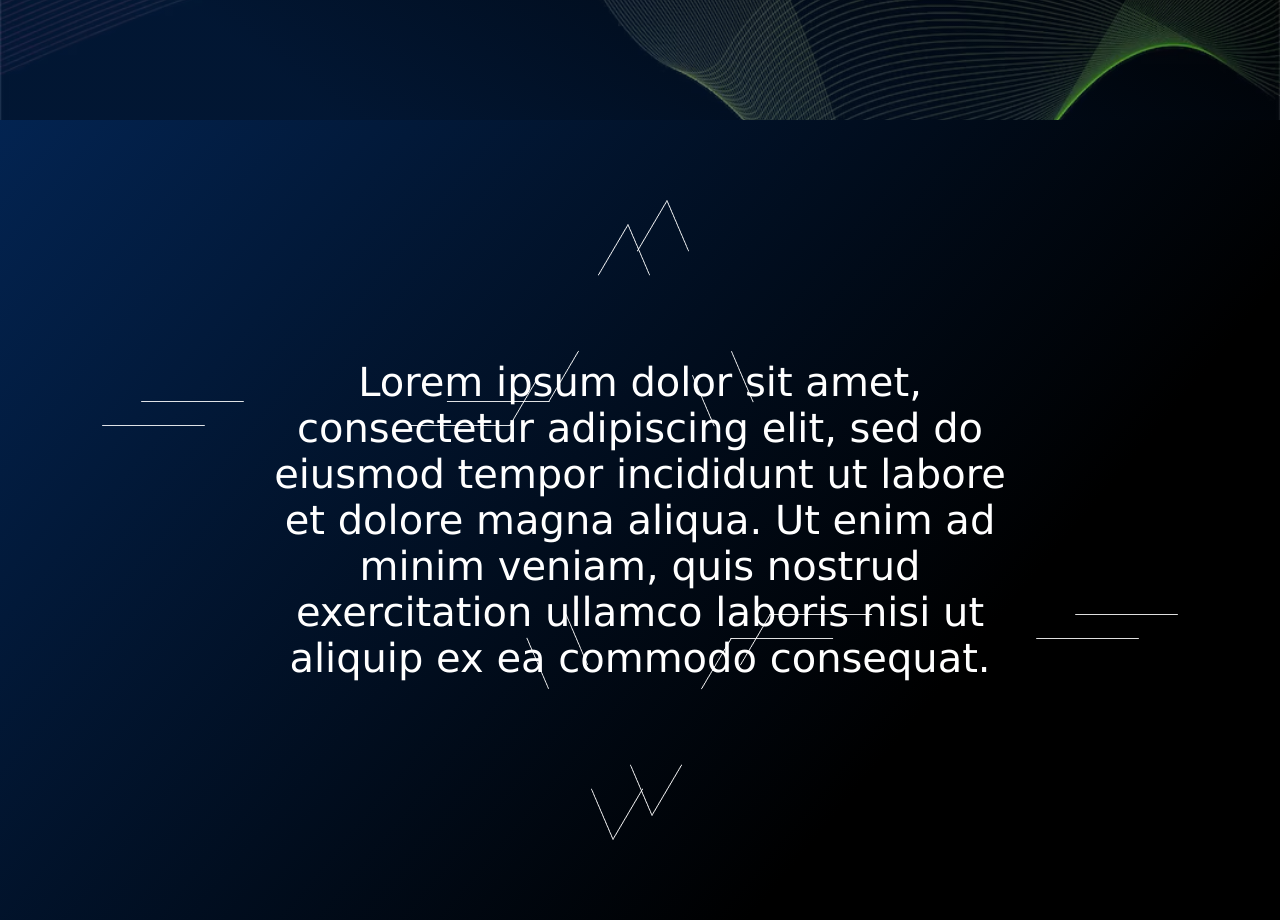
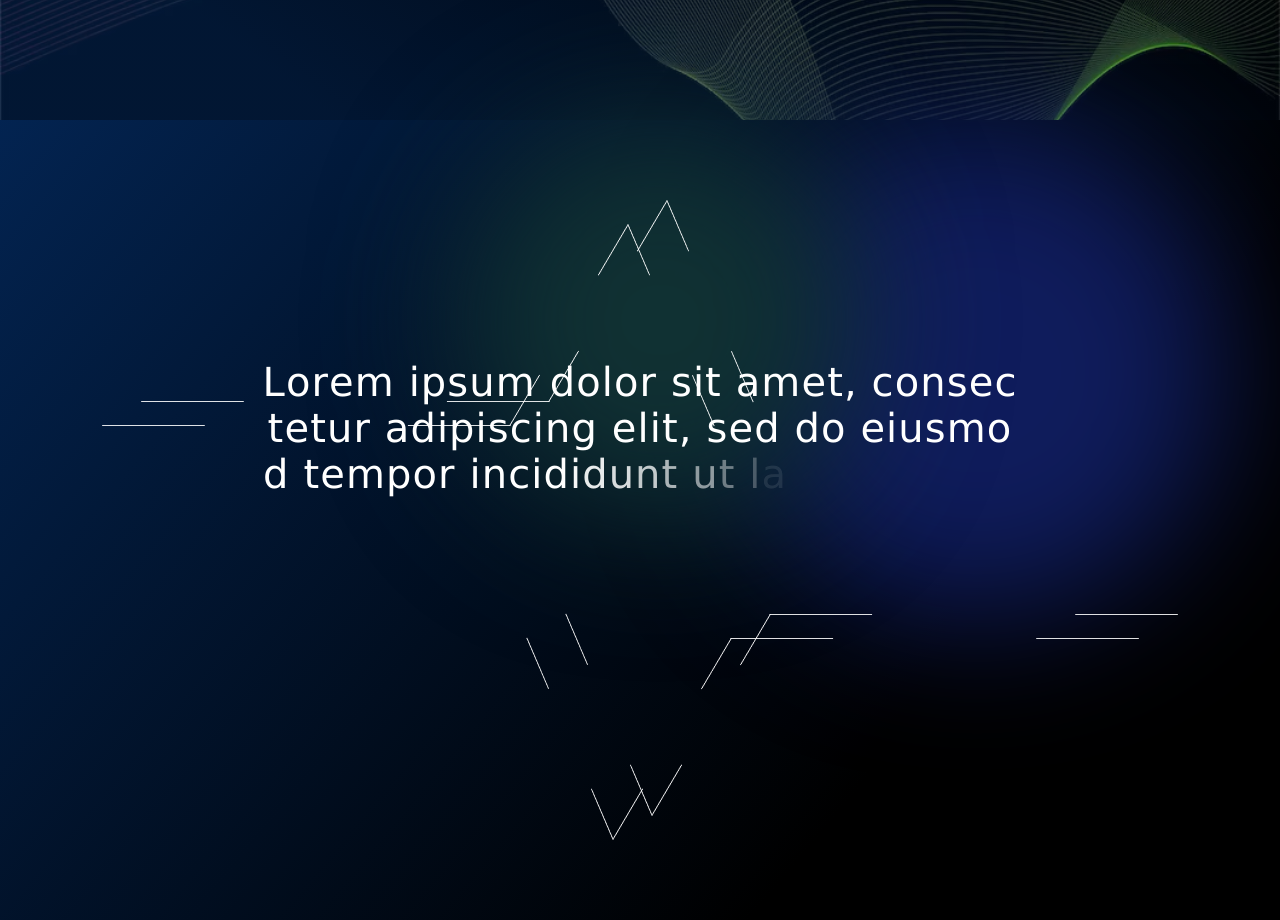
Before and after one commit to m-megha/appmatix, a React (Vite) app: page / in a window 1280 px wide. Shown: the part 880-1800 px from the top of the page. Built offline with nearby package versions, Linux system fonts and the light colour scheme.

Commit message:
Implemented animation effect in about section

```diff
--- a/package.json
+++ b/package.json
@@ -10,6 +10,7 @@
     "preview": "vite preview"
   },
   "dependencies": {
+    "@gsap/react": "^2.1.2",
     "react": "^19.1.0",
     "react-dom": "^19.1.0"
   },
--- a/src/components/About.css
+++ b/src/components/About.css
@@ -11,12 +11,15 @@
 .content {
   width: 75%;
   text-align: center;
+  z-index: 99;
 }
 
-h1 {
+#text {
   color: white;
   font-size: 40px;
   font-weight: 400;
+  text-align: center;
+  letter-spacing: 1.1px;
 }
 
 #lineGroup1 {
@@ -44,3 +47,101 @@ h1 {
   right: 8%;
   transform: rotate(180deg);
 }
+
+#blueCircle {
+  position: absolute;
+  bottom: 0;
+  left: 50px;
+  content: " ";
+  width: 500px;
+  height: 500px;
+  border-radius: 50%;
+  background-color: #0f1c5c;
+  filter: blur(70px);
+  animation-name: blueCircleRotation;
+  animation-iteration-count: infinite;
+  animation-duration: 12s;
+  animation-timing-function: linear;
+}
+
+#greenCircle {
+  position: absolute;
+  bottom: 0;
+  left: 50px;
+  content: " ";
+  width: 400px;
+  height: 400px;
+  border-radius: 50%;
+  background-color: #103133;
+  filter: blur(70px);
+  animation-name: greenCircleRotation;
+  animation-iteration-count: infinite;
+  animation-duration: 12s;
+  animation-timing-function: linear;
+}
+
+@keyframes blueCircleRotation {
+  0% {
+    left: 0;
+    bottom: 0;
+    transform: translate(0, 0);
+  }
+  20% {
+    left: 0;
+    bottom: 30%;
+    transform: translate(0, 0);
+  }
+  30% {
+    bottom: 100%;
+    left: 25%;
+    transform: translate(0, 100%);
+  }
+  55% {
+    bottom: 100%;
+    left: 70%;
+    transform: translate(0, 100%);
+  }
+  70% {
+    left: 100%;
+    bottom: 0;
+    transform: translate(-100%, 0);
+  }
+  100% {
+    bottom: 0;
+    left: 0;
+    transform: translate(0, 0);
+  }
+}
+
+@keyframes greenCircleRotation {
+  0% {
+    left: 40%;
+    bottom: 0;
+    transform: translate(0, 0);
+  }
+  20% {
+    left: 0;
+    bottom: 10%;
+    transform: translate(0, 0);
+  }
+  30% {
+    bottom: 100%;
+    left: 10%;
+    transform: translate(0, 100%);
+  }
+  70% {
+    bottom: 100%;
+    left: 100%;
+    transform: translate(-100%, 100%);
+  }
+  80% {
+    left: 90%;
+    bottom: 0;
+    transform: translate(-100%, 0);
+  }
+  100% {
+    bottom: 0;
+    left: 40%;
+    transform: translate(0, 0);
+  }
+}
--- a/src/components/About.tsx
+++ b/src/components/About.tsx
@@ -1,13 +1,42 @@
 import "./About.css";
 import LineGroup from "/assets/images/LineGroup.png";
+import gsap from "gsap";
+import { useGSAP } from "@gsap/react";
+import { useRef } from "react";
+import { ScrollTrigger } from "gsap/ScrollTrigger";
+import { SplitText } from "gsap/SplitText";
+
+gsap.registerPlugin(useGSAP, ScrollTrigger, SplitText);
 
 const About = () => {
+  const container = useRef<HTMLDivElement | null>(null);
+
+  useGSAP(
+    () => {
+      const splitText = new SplitText("#text", {
+        type: "chars",
+      });
+
+      const characters = splitText.chars;
+      gsap.from(characters, {
+        opacity: 0,
+        stagger: 0.04,
+        ease: "back.out",
+        duration: 1,
+        scrollTrigger: {
+          trigger: "#text",
+        },
+      });
+    },
+    { scope: container }
+  );
+
   return (
-    <div className="about">
+    <div className="about" ref={container}>
       <div className="content">
         <img id="lineGroup1" src={LineGroup} />
         <img id="lineGroup2" src={LineGroup} />
-        <h1>
+        <h1 id="text">
           Lorem ipsum dolor sit amet, consectetur adipiscing elit, sed do
           eiusmod tempor incididunt ut labore et dolore magna aliqua. Ut enim ad
           minim veniam, quis nostrud exercitation ullamco laboris nisi ut
@@ -16,6 +45,8 @@ const About = () => {
         <img id="lineGroup3" src={LineGroup} />
         <img id="lineGroup4" src={LineGroup} />
       </div>
+      <div id="blueCircle" />
+      <div id="greenCircle" />
     </div>
   );
 };
```
Also changed, not shown: 1 other file (tests, documents, lock files or other folders).
